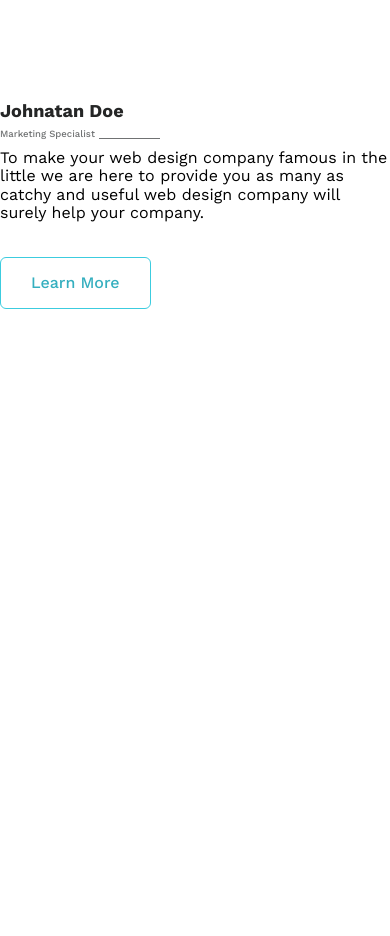
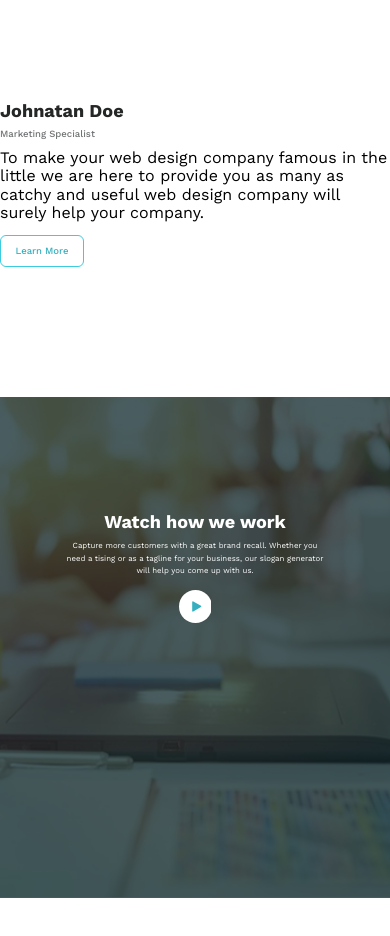
Before and after one commit to OOOA1/project_univer_IDZ, a plain HTML site: page index.html in a window 390 px wide. Shown: the part 1320-2256 px from the top of the page. Before the commit the page ends 1629 px from the top, so only its background shows below. Drawn offline with nearby package versions, Linux system fonts and the light colour scheme.

Commit message:
video section meybe complete

```diff
--- a/css/media.css
+++ b/css/media.css
@@ -89,6 +89,10 @@
     .subtext__men {
         font-size: 1.95vw;
     }
+
+    .video__text {
+        font-size: 2vw;
+    }
 }
 
 @media(max-width: 825px) {
@@ -116,6 +120,10 @@
         display: none;
     }
 
+    .men__line {
+        display: none;
+    }
+
     .men__text__block {
         margin-right: 0;
     }
@@ -126,6 +134,18 @@
 
     .men__text {
         font-size: 2.45vw;
+    }
+
+    .video__title {
+        font-size: 4.64vw;
+    }
+
+    .video__text {
+        font-size: 3vw;
+    }
+
+    .video__title {
+        padding-top: 15.43vw;
     }
 }
 
@@ -164,6 +184,10 @@
     .subtext__men {
         font-size: 2.45vw;
     }
+
+    .video__title {
+        padding-top: 21.43vw;
+    }
 }
 
 @media(max-width: 500px) {
@@ -178,6 +202,19 @@
 
     .card__text {
         font-size: 2.45vw;
+    }
+
+    .men__button {
+        font-size: 2.45vw;
+        padding: 2.36vw 3.73vw;
+    }
+
+    .video__text {
+        font-size: 2vw;
+    }
+
+    .video__title {
+        padding-top: 29.43vw;
     }
 }
 
@@ -225,7 +262,20 @@
         font-size: 3.45vw;
     }
 
-    .subtext__men {
+    .sebtext__men {
         font-size: 3.45vw;
     }
+
+    .men__button {
+        font-size: 3.45vw;
+        padding: 3.36vw 4.73vw;
+    }
+
+    .video__title {
+        font-size: 5.45vw;
+    }
+
+    .video__title {
+        padding-top: 56.43vw;
+    }
 }
--- a/css/style.css
+++ b/css/style.css
@@ -306,7 +306,7 @@ button {
 }
 
 .men__text__block {
-    margin-right: 32.43vw;
+    margin-right: 20.43vw;
 }
 
 .men__title {
@@ -331,22 +331,22 @@ button {
 }
 
 .men__line {
-    width: 61px;
-    height: 1px;
+    width: 5.55vw;
+    height: 0.09vw;
 
     background-color: #707273;
-    margin-left: 4px;
-    margin-top: 12px;
+    margin-left: 0.36vw;
+    margin-top: 1.09vw;
 }
 
 .men__button {
     color: #35AFBF;
-    font-size: 16px;
+    font-size: 1.45vw;
     font-weight: 500;
     line-height: 120%;
 
-    padding: 15px 30px;
-    margin-top: 35px;
+    padding: 1.36vw 2.73vw;
+    margin-top: 3.18vw;
 
     border-radius: 6px;
     border: 1px solid rgb(60, 204, 223);
@@ -405,7 +405,7 @@ button {
     background-size: cover;
     height: 501px;
 
-    margin-bottom: 120px;
+    margin-bottom: 10.91vw;
 }
 
 .opacity {
@@ -419,13 +419,13 @@ button {
 }
 
 .video__title {
-    padding-top: 125px;
+    padding-top: 13.43vw;
     color: #FFF;
-    font-size: 38px;
+    font-size: 3.45vw;
     font-weight: 700;
     line-height: 120%;
 
-    margin-bottom: 20px;
+    margin-bottom: 1.82vw;
 }
 
 .video__text {
@@ -434,11 +434,13 @@ button {
     line-height: 160%;
     width: 68%;
     margin: auto;
+    font-size: 1.85vw;
 }
 
 .video__wrapper svg {
-    margin-top: 35px;
+    margin-top: 3.18vw;
 }
+
 
 /* video end */
 
--- a/index.html
+++ b/index.html
@@ -221,7 +221,7 @@
             </div>
         </section>
 
-        <!-- <section class="video">
+        <section class="video">
             <div class="opacity">
                 <div class="container">
                     <div class="video__wrapper">
@@ -232,7 +232,7 @@
                             Capture more customers with a great brand recall. Whether you need a tising or as a tagline for your business, our slogan generator will help you come up with us.
                         </p>
                         <a href="#" class="video__btn">
-                            <svg xmlns="http://www.w3.org/2000/svg" width="93" height="93" viewBox="0 0 93 93" fill="none">
+                            <svg xmlns="http://www.w3.org/2000/svg" width="8.45vw" height="8.45vw" viewBox="0 0 93 93" fill="none">
                                 <g filter="url(#filter0_b_22_1)">
                                 <circle cx="46.5" cy="46.5" r="46.5" fill="white"/>
                                 </g>
@@ -249,7 +249,7 @@
                         </a>
                     </div>
                 </div>
-            </div> -->
+            </div>
         </section>
 
         <!-- <section class="function">
```
